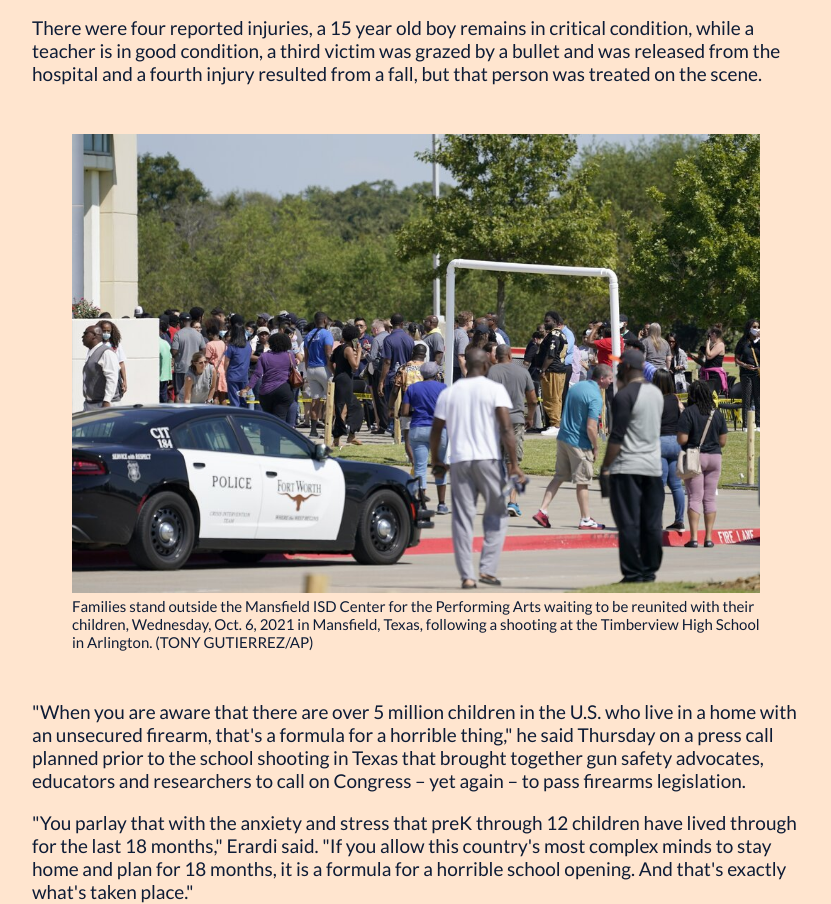
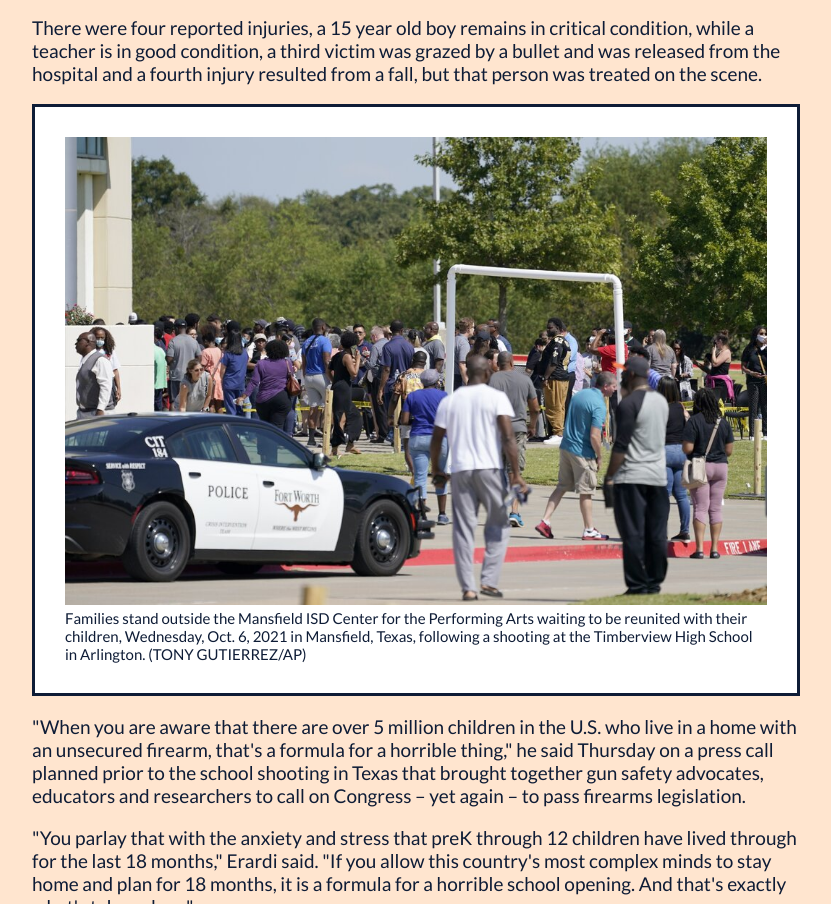
Before and after one commit to hopekahn/final-project, a plain HTML site: page index.html in a window 1280 px wide. Shown: the part 1542-2446 px from the top of the page, without its empty margins (224-1055 px from the left). Drawn offline with nearby package versions, Linux system fonts and the light colour scheme.

Commit message:
finishing touches 12/8

```diff
--- a/styles.css
+++ b/styles.css
@@ -122,8 +122,10 @@ a:visited {
      width: 100%;
 }
  figure#police {
-     padding-top: 30px;
-     padding-bottom: 30px;
+     padding: 30px;
+     border: 3px solid #0E1C36;
+     background-color: white;
+     margin: auto;
 }
  .datachart {
      background-color: #ffe5cf;
```
